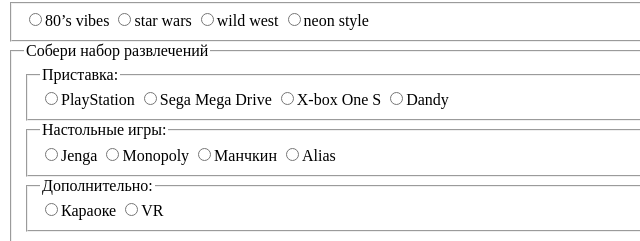
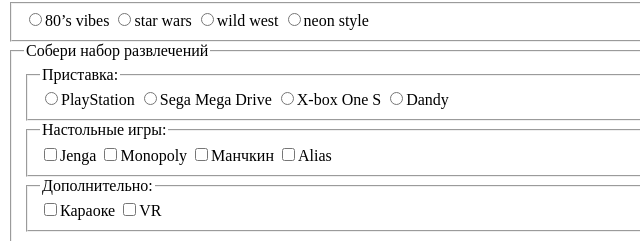
Before and after one commit to matiz86/Go_project, a plain HTML site: page index.html in a window 1280 px wide. Shown: the part 2098-2339 px from the top of the page, 0-640 px from the left. Drawn offline with Linux system fonts and the light colour scheme.

Commit message:
update booking form

```diff
--- a/index.html
+++ b/index.html
@@ -126,26 +126,26 @@
         <fieldset>
           <legend>Настольные игры:</legend>
           <label>
-            <input type="radio" name="table_games" value="jenga" required>Jenga
+            <input type="checkbox" name="table_games" value="jenga" required>Jenga
           </label>
           <label>
-            <input type="radio" name="table_games" value="monopoly">Monopoly
+            <input type="checkbox" name="table_games" value="monopoly">Monopoly
           </label>
           <label>
-            <input type="radio" name="table_games" value="manckin">Манчкин
+            <input type="checkbox" name="table_games" value="manckin">Манчкин
           </label>
           <label>
-            <input type="radio" name="table_games" value="alias">Alias
+            <input type="checkbox" name="table_games" value="alias">Alias
           </label>
         </fieldset>
 
         <fieldset>
           <legend>Дополнительно:</legend>
           <label>
-            <input type="radio" name="add" value="karaoke" required>Караоке
+            <input type="checkbox" name="add" value="karaoke" required>Караоке
           </label>
           <label>
-            <input type="radio" name="add" value="vr">VR
+            <input type="checkbox" name="add" value="vr">VR
           </label>
         </fieldset>
 
```
